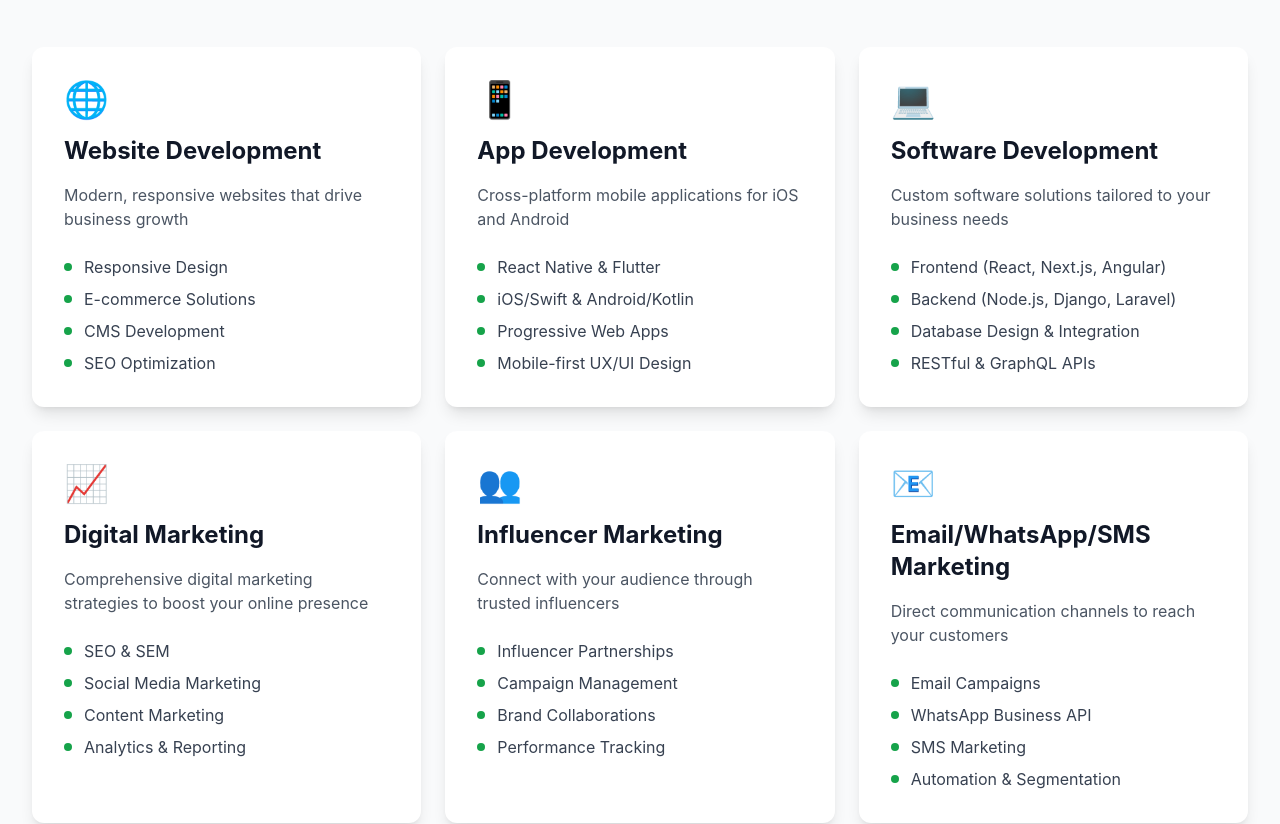
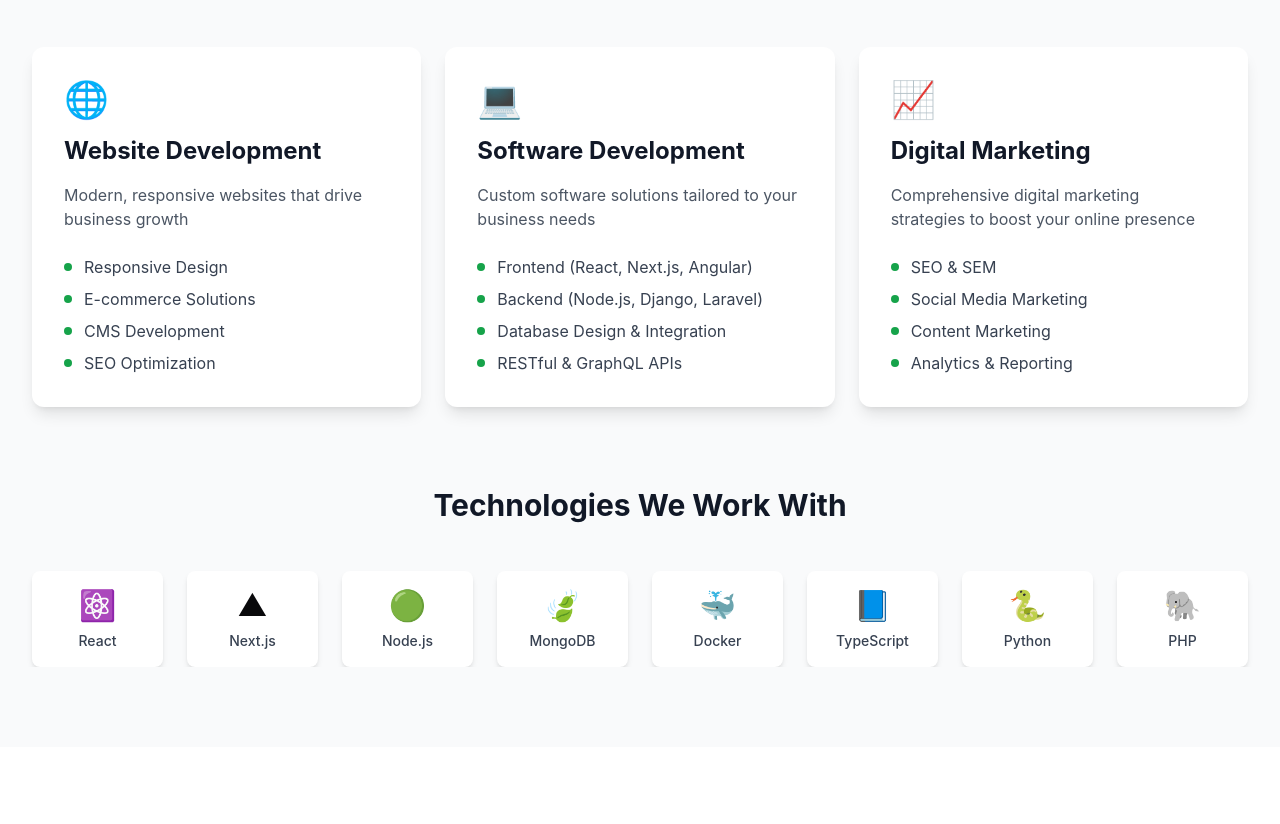
Before and after one commit to kushvardhan/jankiinfotech, a Next.js app: page / in a window 1280 px wide. Shown: the part 1600-2424 px from the top of the page. Built offline with nearby package versions, Linux system fonts and the light colour scheme.

Commit message:
removed unwanted services

```diff
--- a/src/components/TechnologiesSection.tsx
+++ b/src/components/TechnologiesSection.tsx
@@ -25,17 +25,6 @@ export default function TechnologiesSection() {
       icon: "🌐",
     },
     {
-      title: "App Development",
-      description: "Cross-platform mobile applications for iOS and Android",
-      features: [
-        "React Native & Flutter",
-        "iOS/Swift & Android/Kotlin",
-        "Progressive Web Apps",
-        "Mobile-first UX/UI Design",
-      ],
-      icon: "📱",
-    },
-    {
       title: "Software Development",
       description: "Custom software solutions tailored to your business needs",
       features: [
@@ -57,28 +46,6 @@ export default function TechnologiesSection() {
         "Analytics & Reporting",
       ],
       icon: "📈",
-    },
-    {
-      title: "Influencer Marketing",
-      description: "Connect with your audience through trusted influencers",
-      features: [
-        "Influencer Partnerships",
-        "Campaign Management",
-        "Brand Collaborations",
-        "Performance Tracking",
-      ],
-      icon: "👥",
-    },
-    {
-      title: "Email/WhatsApp/SMS Marketing",
-      description: "Direct communication channels to reach your customers",
-      features: [
-        "Email Campaigns",
-        "WhatsApp Business API",
-        "SMS Marketing",
-        "Automation & Segmentation",
-      ],
-      icon: "📧",
     },
   ];
 
--- a/src/lib/seo.ts
+++ b/src/lib/seo.ts
@@ -18,7 +18,7 @@ const defaultSEO = {
   description:
     "JankiInfotech provides world-class web development, mobile apps, software development, digital marketing, and professional training programs across Bihar, Uttar Pradesh, Jharkhand, and Eastern India. Empowering local talent with global technology standards in Darbhanga, Patna, Muzaffarpur, and beyond.",
   keywords:
-    "JankiInfotech, web development Bihar, mobile app development Darbhanga, software development Patna, digital marketing Bihar, IT company Darbhanga, web development UP, mobile app development Jharkhand, training programs Bihar, internship Darbhanga, IT solutions Eastern India, website development Muzaffarpur, app development Bhagalpur, software company Bihar, digital marketing UP, influencer marketing Bihar, email marketing Jharkhand, WhatsApp marketing Bihar, SMS marketing Darbhanga, tech company Eastern India, programming training Bihar, coding bootcamp Darbhanga, web design Patna, mobile development Muzaffarpur, IT services Bihar UP Jharkhand",
+    "JankiInfotech, web development Bihar, mobile app development Darbhanga, software development Patna, digital marketing Bihar, IT company Darbhanga, web development UP, mobile app development Jharkhand, training programs Bihar, internship Darbhanga, IT solutions Eastern India, website development Muzaffarpur, app development Bhagalpur, software company Bihar, digital marketing UP, ",
   url: "https://jankiinfotech.com",
   image: "https://jankiinfotech.com/images/og-image.png",
   type: "website" as const,
```
